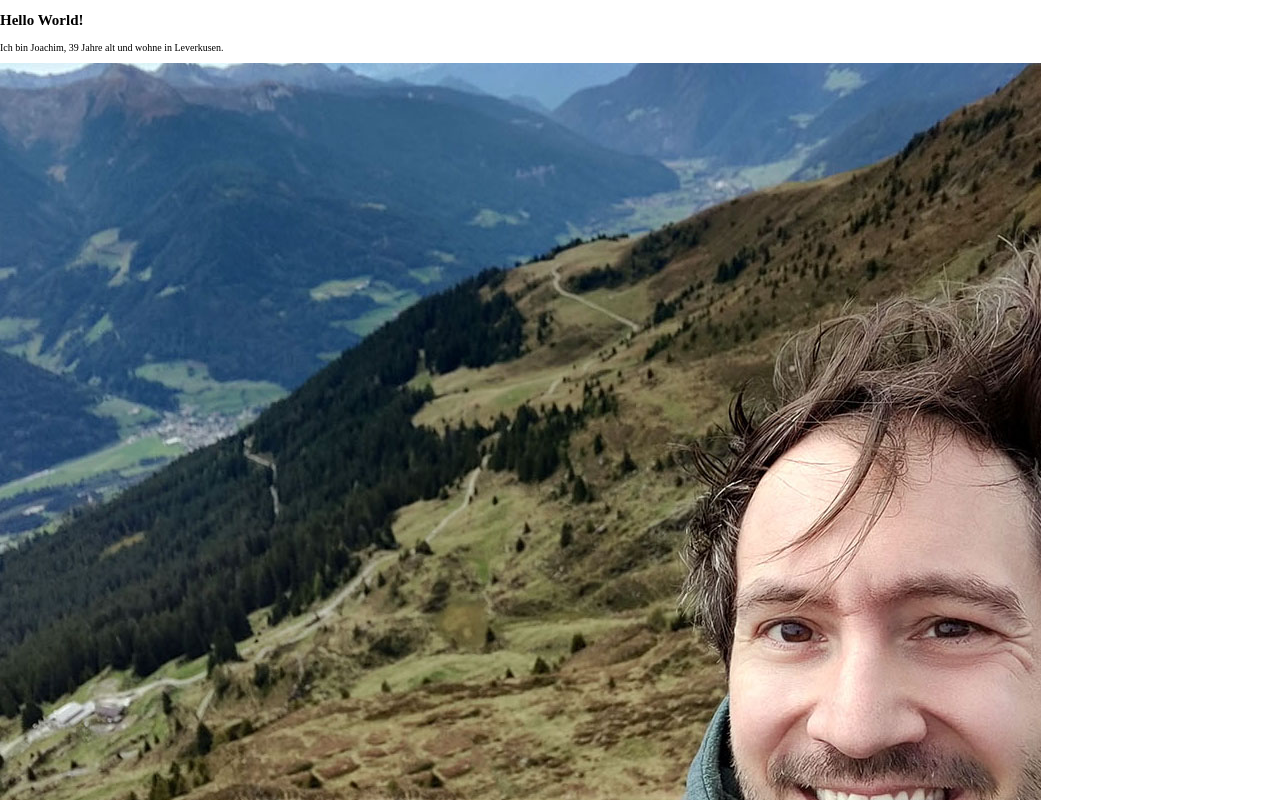
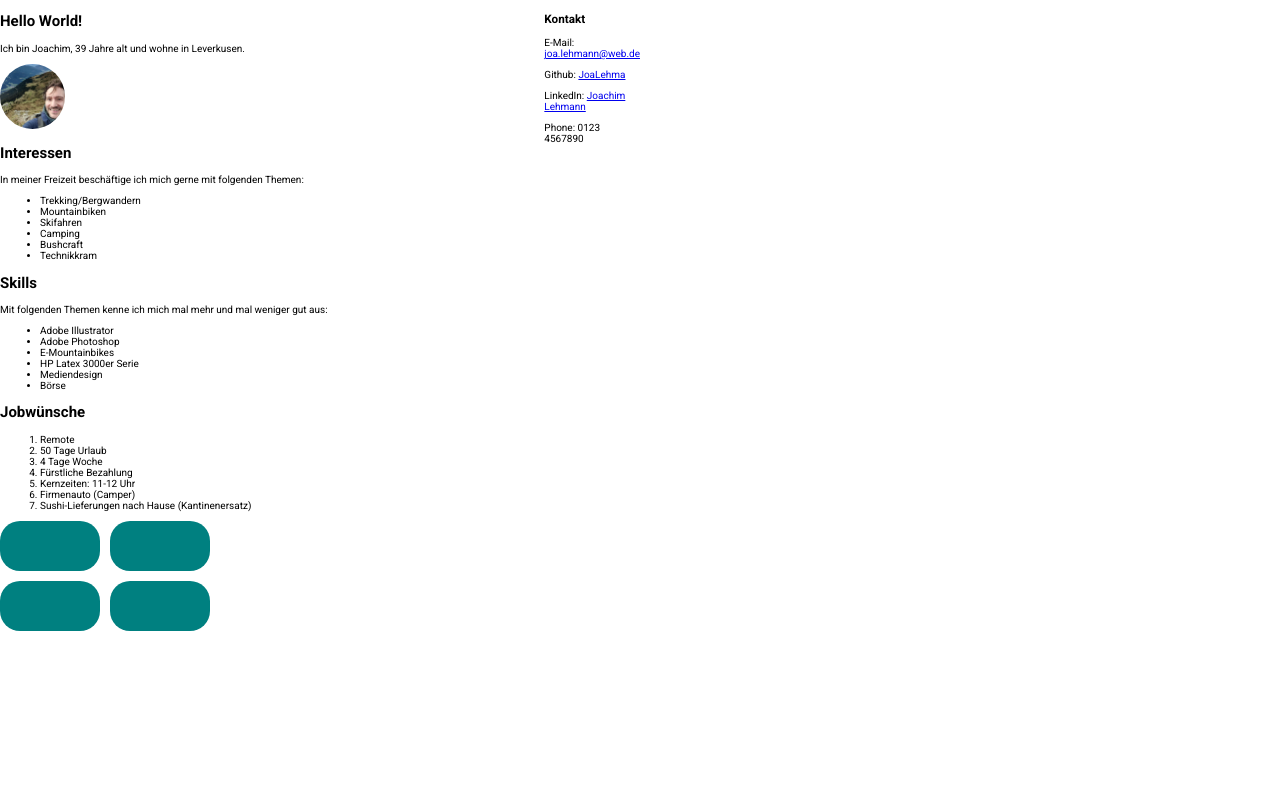
Before and after one commit to JoaLehma/personal-website, a plain HTML site: page index.html in a window 1280 px wide. Shown: the top 800 px of the page. Drawn offline with Linux system fonts and the light colour scheme.

Commit message:
add mediaboxes

```diff
--- a/index.html
+++ b/index.html
@@ -19,7 +19,7 @@
       <section>
         <h1>Hello World!</h1>
         <p>Ich bin Joachim, 39 Jahre alt und wohne in Leverkusen.</p>
-        <img src="/img/Me.jpg" alt="Ein Bild von mir" />
+        <img class="me" src="/img/Me.jpg" alt="Ein Bild von mir" />
         <h2>Interessen</h2>
         <p>
           In meiner Freizeit beschäftige ich mich gerne mit folgenden Themen:
@@ -57,6 +57,12 @@
           </ol>
         </aside>
       </section>
+      <section class="socialmedia">
+        <div class="mediaboxes"></div>
+        <div class="mediaboxes"></div>
+        <div class="mediaboxes"></div>
+        <div class="mediaboxes"></div>
+      </section>
     </main>
     <footer>
       <h3>Kontakt</h3>
--- a/styles.css
+++ b/styles.css
@@ -4,11 +4,35 @@ html {
 
 * {
   box-sizing: border-box;
+  font-family: "Roboto", sans-serif;
 }
 
 body {
   margin: 0px;
   padding: 0px;
+  width: 50%;
+  display: flex;
+  justify-content: center;
 }
 
-font-family: "Roboto", sans-serif;
+.me {
+  width: 12%;
+  border-radius: 100px;
+}
+
+.socialmedia {
+  display: flex;
+  width: 250px;
+  height: 100px;
+  gap: 10px;
+  flex-wrap: wrap;
+}
+
+.mediaboxes {
+  width: 100px;
+  height: 50px;
+  background-color: teal;
+  display: flex;
+  justify-content: space-between;
+  border-radius: 20px;
+}
```
